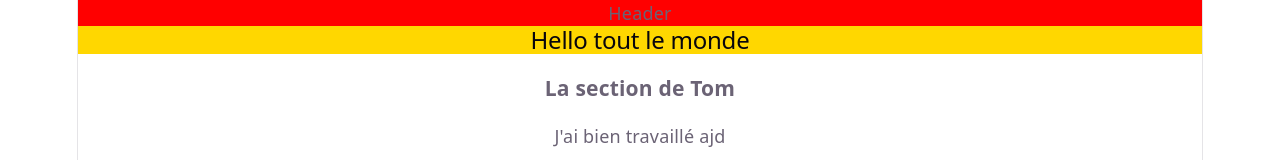
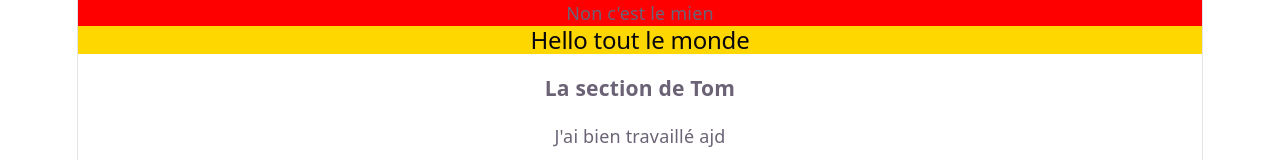
Before and after one commit to TomRoberto/cours-branches-andromeda-26, a React app: page / in a window 1280 px wide. Shown: the top 160 px of the page. Built offline with nearby package versions, Linux system fonts and the light colour scheme; the HTML template or start-up script is replaced by a standard one.

Commit message:
also changed header

```diff
--- a/src/components/Header.jsx
+++ b/src/components/Header.jsx
@@ -1,5 +1,5 @@
 const Header = () => {
-  return <header style={{ backgroundColor: "red" }}>Header</header>;
+  return <header style={{ backgroundColor: "red" }}>Non c'est le mien</header>;
 };
 
 export default Header;
```
